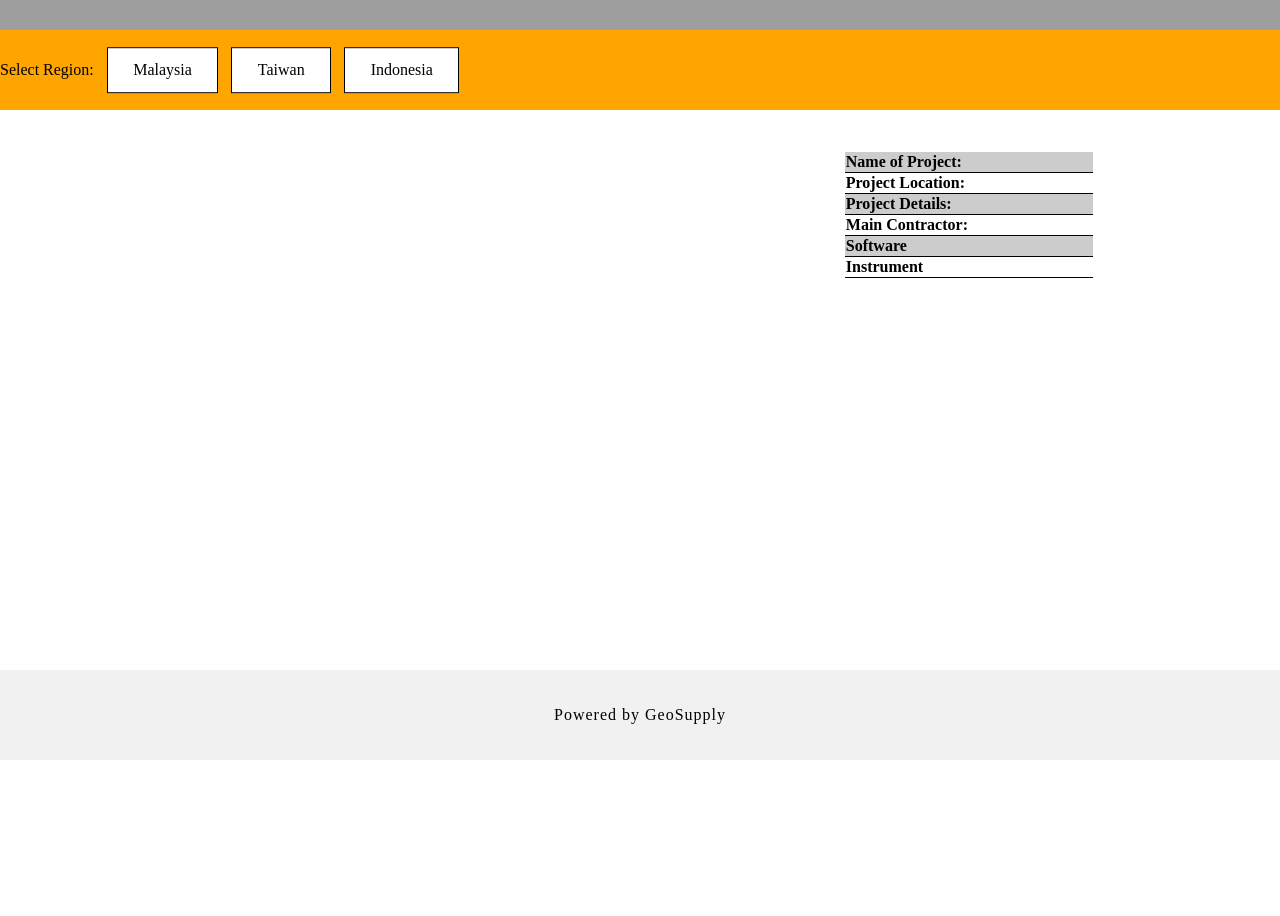
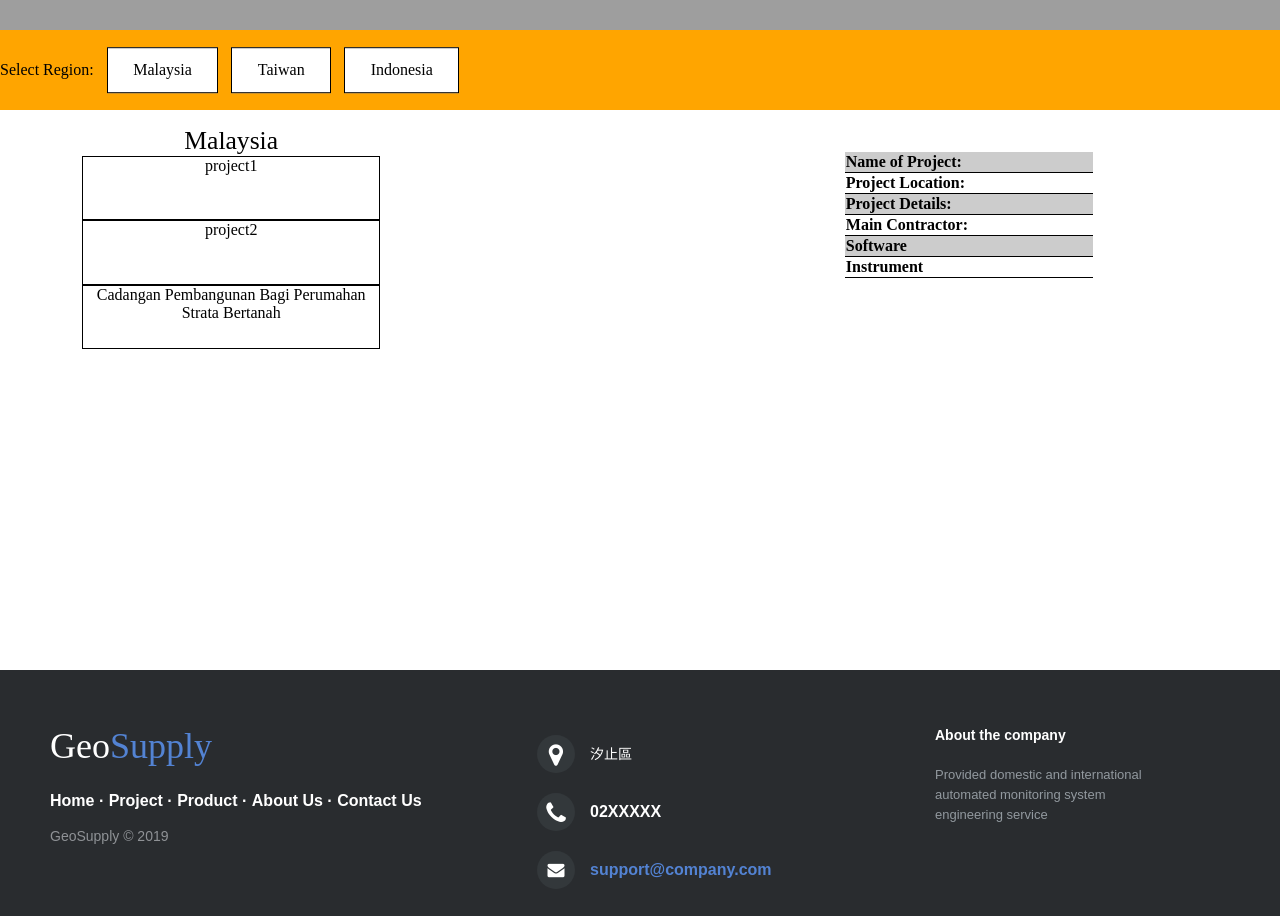
Before and after one commit to xiaoswaii/geosupply_website, a Vue app: page /Project in a window 1280 px wide. Shown: the part 180-1096 px from the top of the page. Before the commit the page ends 940 px from the top, so only its background shows below. Built offline with nearby package versions, Linux system fonts and the light colour scheme; grey boxes are pictures that could not be loaded; what vue-resize-text would draw is missing.

Commit message:
[feat] footer design

```diff
--- a/package.json
+++ b/package.json
@@ -11,6 +11,7 @@
     "axios": "^0.19.0",
     "core-js": "^2.6.5",
     "css-loader": "^3.1.0",
+    "font-awesome": "^4.7.0",
     "node-loader": "^0.6.0",
     "node-sass": "^4.12.0",
     "sass-loader": "^7.1.0",
--- a/src/assets/scss/footer.scss
+++ b/src/assets/scss/footer.scss
@@ -1,8 +1,177 @@
-footer{
-    text-align:center!important;
-    color: black!important;
-    background-color: #f1f1f1!important;
-    padding-top:36px!important;
-    padding-bottom:36px!important;
-    letter-spacing: 1px;
+// footer{
+//     text-align:center!important;
+//     color: black!important;
+//     background-color: #f1f1f1!important;
+//     padding-top:36px!important;
+//     padding-bottom:36px!important;
+//     letter-spacing: 1px;
+// }
+
+.footer-distributed{
+	background-color: #292c2f;
+	box-shadow: 0 1px 1px 0 rgba(0, 0, 0, 0.12);
+	box-sizing: border-box;
+	width: 100%;
+	text-align: left;
+	font: bold 16px sans-serif;
+
+	padding: 55px 50px;
+	//margin-top: 80px;
 }
+
+.footer-distributed .footer-left,
+.footer-distributed .footer-center,
+.footer-distributed .footer-right{
+	display: inline-block;
+	vertical-align: top;
+}
+
+/* Footer left */
+
+.footer-distributed .footer-left{
+	width: 40%;
+}
+
+/* The company logo */
+
+.footer-distributed h3{
+	color:  #ffffff;
+	font: normal 36px 'Cookie', cursive;
+	margin: 0;
+}
+
+.footer-distributed h3 span{
+	color:  #5383d3;
+}
+
+/* Footer links */
+
+.footer-distributed .footer-links{
+	color:  #ffffff;
+	margin: 20px 0 12px;
+	padding: 0;
+}
+
+.footer-distributed .footer-links a{
+	display:inline-block;
+	line-height: 1.8;
+	text-decoration: none;
+	color:  inherit;
+}
+
+.footer-distributed .footer-company-name{
+	color:  #8f9296;
+	font-size: 14px;
+	font-weight: normal;
+	margin: 0;
+}
+
+/* Footer Center */
+
+.footer-distributed .footer-center{
+	width: 35%;
+}
+
+.footer-distributed .footer-center i{
+	background-color:  #33383b;
+	color: #ffffff;
+	font-size: 25px;
+	width: 38px;
+	height: 38px;
+	border-radius: 50%;
+	text-align: center;
+	line-height: 42px;
+	margin: 10px 15px;
+	vertical-align: middle;
+}
+
+.footer-distributed .footer-center i.fa-envelope{
+	font-size: 17px;
+	line-height: 38px;
+}
+
+.footer-distributed .footer-center p{
+	display: inline-block;
+	color: #ffffff;
+	vertical-align: middle;
+	margin:0;
+}
+
+.footer-distributed .footer-center p span{
+	display:block;
+	font-weight: normal;
+	font-size:14px;
+	line-height:2;
+}
+
+.footer-distributed .footer-center p a{
+	color:  #5383d3;
+	text-decoration: none;;
+}
+
+
+/* Footer Right */
+
+.footer-distributed .footer-right{
+	width: 20%;
+}
+
+.footer-distributed .footer-company-about{
+	line-height: 20px;
+	color:  #92999f;
+	font-size: 13px;
+	font-weight: normal;
+	margin: 0;
+}
+
+.footer-distributed .footer-company-about span{
+	display: block;
+	color:  #ffffff;
+	font-size: 14px;
+	font-weight: bold;
+	margin-bottom: 20px;
+}
+
+.footer-distributed .footer-icons{
+	margin-top: 25px;
+}
+
+.footer-distributed .footer-icons a{
+	display: inline-block;
+	width: 35px;
+	height: 35px;
+	cursor: pointer;
+	background-color:  #33383b;
+	border-radius: 2px;
+
+	font-size: 20px;
+	color: #ffffff;
+	text-align: center;
+	line-height: 35px;
+
+	margin-right: 3px;
+	margin-bottom: 5px;
+}
+
+/* If you don't want the footer to be responsive, remove these media queries */
+
+@media (max-width: 880px) {
+
+	.footer-distributed{
+		font: bold 14px sans-serif;
+	}
+
+	.footer-distributed .footer-left,
+	.footer-distributed .footer-center,
+	.footer-distributed .footer-right{
+		display: block;
+		width: 100%;
+		margin-bottom: 40px;
+		text-align: center;
+	}
+
+	.footer-distributed .footer-center i{
+		margin-left: 0;
+	}
+
+}
--- a/src/assets/scss/project.scss
+++ b/src/assets/scss/project.scss
@@ -170,8 +170,10 @@ tr:nth-child(odd){
 }
 
 .project_album_show{
+    display: block;
+    margin: 0 auto;
     height: -webkit-fill-available;
-    max-width: 100%
+    max-width: 100%;
 }
 
 .project_album_list{
--- a/src/components/Footer.vue
+++ b/src/components/Footer.vue
@@ -1,5 +1,51 @@
 <template>
-  <footer>Powered by GeoSupply</footer>
+  <!-- <footer>Powered by GeoSupply</footer> -->
+  <footer class="footer-distributed">
+			<div class="footer-left">
+				<h3>Geo<span>Supply</span></h3>
+				<p class="footer-links">
+					<a href="#">Home</a>
+					·
+					<a href="#">Project</a>
+					·
+					<a href="#">Product</a>
+					·
+					<a href="#">About Us</a>
+					·
+					<a href="#">Contact Us</a>
+				</p>
+				<p class="footer-company-name">GeoSupply &copy; 2019</p>
+			</div>
+			<div class="footer-center">
+				<div>
+					<i class="fa fa-map-marker"></i>
+					<p><span>汐止區</span> </p>
+				</div>
+				<div>
+					<i class="fa fa-phone"></i>
+					<p>02XXXXX</p>
+				</div>
+				<div>
+					<i class="fa fa-envelope"></i>
+					<p><a href="mailto:support@company.com">support@company.com</a></p>
+				</div>
+			</div>
+			<div class="footer-right">
+
+				<p class="footer-company-about">
+					<span>About the company</span>
+					Provided domestic and international automated monitoring system engineering service
+				</p>
+				<!-- <div class="footer-icons">
+
+					<a href="#"><i class="fa fa-facebook"></i></a>
+					<a href="#"><i class="fa fa-twitter"></i></a>
+					<a href="#"><i class="fa fa-linkedin"></i></a>
+					<a href="#"><i class="fa fa-github"></i></a>
+
+				</div> -->
+			</div>
+		</footer>
 </template>
 
 <script>
--- a/src/components/Project.vue
+++ b/src/components/Project.vue
@@ -20,7 +20,7 @@
       <div class="fit_project_album">
         <div class="project_album">
         <div v-if="projectAlbum" class="project_album_now">
-          <img v-if="projectNow" class="project_album_show" :src="projectNow">
+          <img v-if="projectPhotoNow" class="project_album_show" :src="projectPhotoNow">
         </div>
         <div v-if="projectAlbum" class="project_album_list">
           <img :key="pic" v-for="pic in projectAlbum" class="project_album_photo" :src="pic" @click="changePhoto">
@@ -50,13 +50,13 @@ export default {
 	props: [],
 	data () {
       return {
-		countries: ["Malaysia","Taiwan","Indonesia"],
+		  countries: ['Malaysia','Taiwan','Indonesia'],
 		  raw: [],
-		nowCountry: '',
+		  nowCountry: 'Malaysia',
 		  projectList: [],
       projectDetail: [],
       projectAlbum: [],
-    projectNow: '',
+      projectPhotoNow: '',
       }
 	},
 
@@ -71,7 +71,11 @@ export default {
 		  	  	  console.log(res);
 		  	  	  this.raw = res.data.project;
               console.log(this.raw);
-			}).catch(err => {
+          })
+          .then(res =>{
+              this.changeCountryList('Malaysia');
+          })
+          .catch(err => {
 		  	      console.log(err);
           })
 	},
@@ -95,11 +99,11 @@ export default {
       var tempProjectDetail = this.raw.filter(element => element.name == project);
       this.projectDetail = tempProjectDetail[0];
       this.projectAlbum = tempProjectDetail[0].img;
-      this.projectNow = tempProjectDetail[0].img[0];
+      this.projectPhotoNow = tempProjectDetail[0].img[0];
   },
 
   changePhoto (img) {
-      this.projectNow = img.srcElement.src;
+      this.projectPhotoNow = img.srcElement.src;
   }
 	}
 }
--- a/src/main.js
+++ b/src/main.js
@@ -3,6 +3,7 @@ import App from './App.vue';
 import router from './router';
 import axios from 'axios';
 import VueResizeText from 'vue-resize-text';
+import 'font-awesome/css/font-awesome.css'
 
 Vue.use(VueResizeText)
 Vue.prototype.$http = axios;
```
Also changed, not shown: 1 other file (tests, documents, lock files or other folders). Lines whose indentation alone changed are shown as unchanged.
